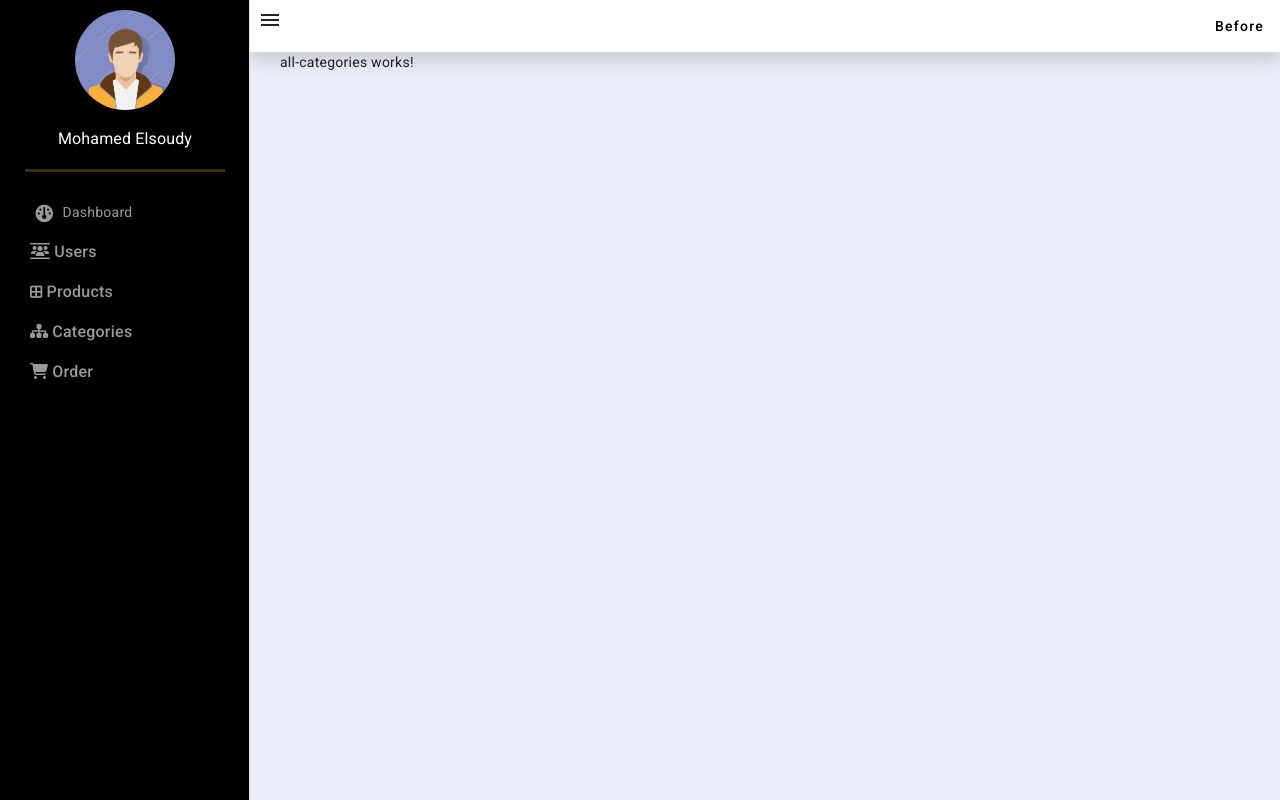
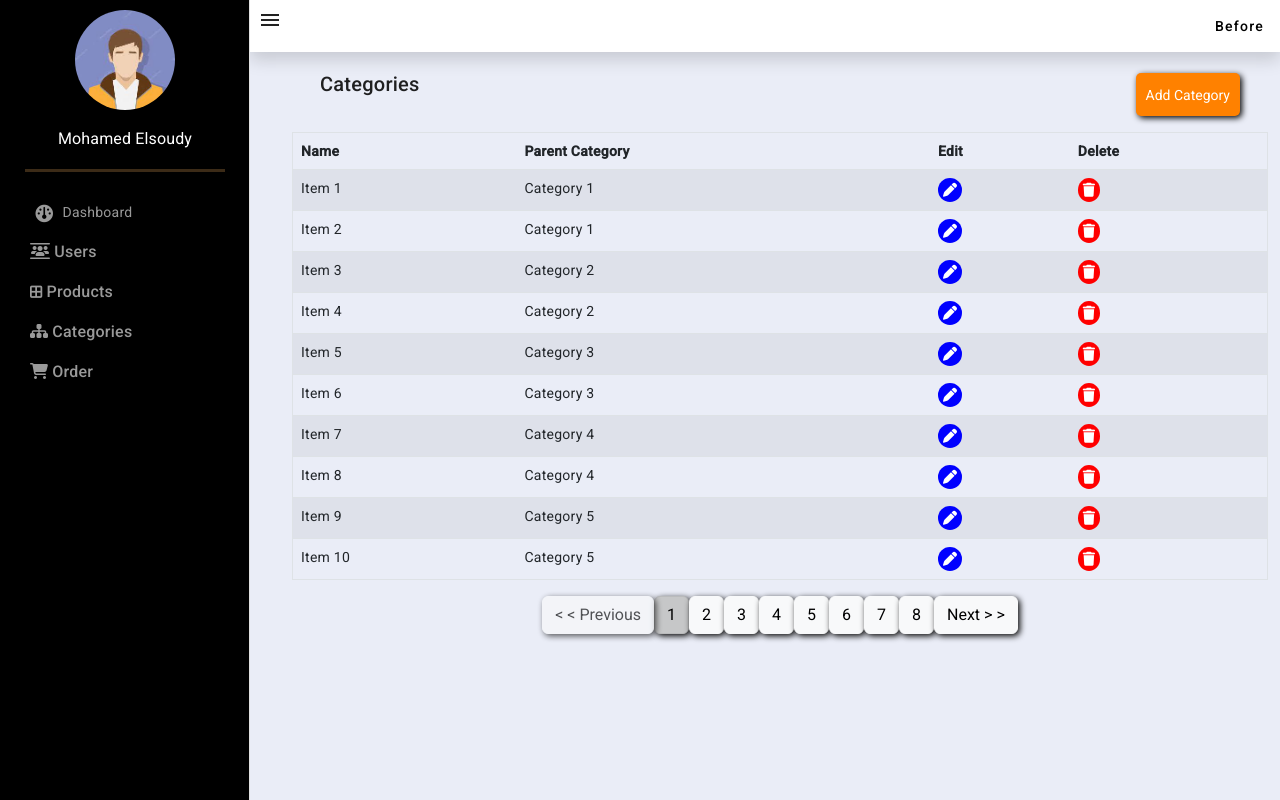
Before and after one commit to Mohamed503020/dashboard-ecommerce--ItI-Project-, an Angular app: page /dashboard/category in a window 1280 px wide. Built offline with nearby package versions, Linux system fonts and the light colour scheme.

Commit message:
All Category

```diff
--- a/src/app/category/components/all-categories/all-categories.component.css
+++ b/src/app/category/components/all-categories/all-categories.component.css
@@ -0,0 +1,24 @@
+.fas{
+    border-radius: 50%;
+    color: white;
+    padding: 5px;
+  }
+  .fa-trash{
+    background-color: red;
+  }
+  .fa-pen{
+    background-color: blue;
+  }
+  .Add{
+    background-color: #ff8100 !important;
+    color: #fff;
+    outline: none;
+    border: none;
+    padding: 10px;
+    border-radius: 5px;
+    margin-top: 5px;
+  }
+
+  button {
+   box-shadow: 2px 2px 6px #000000;;
+  }
--- a/src/app/category/components/all-categories/all-categories.component.html
+++ b/src/app/category/components/all-categories/all-categories.component.html
@@ -1 +1,40 @@
-<p>all-categories works!</p>
+<div class="container ">
+    <div class="row m-3">
+      <div class="col-6 d-flex justify-content-start">
+        <h2>Categories</h2>
+      </div>
+      <div class="col-6 d-flex justify-content-end">
+        <button class="Add">Add Category</button>
+    </div>
+  </div>
+  </div>
+
+  <div class="container">
+    <table class="table table-striped border">
+      <thead>
+        <tr>
+          <th>Name</th>
+          <th>Parent Category</th>
+          <th>Edit</th>
+          <th>Delete</th>
+        </tr>
+      </thead>
+      <tbody>
+        <tr *ngFor="let item of items.slice(startIndex, endIndex)">
+          <td>{{ item.name }}</td>
+          <td>{{ item.parentCategory }}</td>
+          <td><i class="fas fa-pen"></i></td>
+          <td><i class="fas fa-trash"></i></td>
+        </tr>
+      </tbody>
+    </table>
+    <div class="pagination d-flex justify-content-center">
+      <button class="btn btn-light" (click)="prev()" [disabled]="startIndex == 0">&lt; &lt; Previous</button>
+      <button *ngFor="let pageNumber of pageNumbers"
+              class="btn btn-light"
+              [class.active]="currentPage === pageNumber"
+              (click)="goToPage(pageNumber)">
+        {{ pageNumber }}
+      </button>
+      <button class="btn btn-light" (click)="next()" [disabled]="endIndex >= items.length">Next &gt; &gt; </button>
+    </div>
--- a/src/app/category/components/all-categories/all-categories.component.ts
+++ b/src/app/category/components/all-categories/all-categories.component.ts
@@ -1,10 +1,123 @@
-import { Component } from '@angular/core';
+import { Component, OnInit } from '@angular/core';
 
 @Component({
   selector: 'app-all-categories',
   templateUrl: './all-categories.component.html',
   styleUrls: ['./all-categories.component.css']
 })
-export class AllCategoriesComponent {
+export class AllCategoriesComponent implements OnInit {
+items = [
+    { name: 'Item 1', parentCategory: 'Category 1' },
+    { name: 'Item 2', parentCategory: 'Category 1' },
+    { name: 'Item 3', parentCategory: 'Category 2' },
+    { name: 'Item 4', parentCategory: 'Category 2' },
+    { name: 'Item 5', parentCategory: 'Category 3' },
+    { name: 'Item 6', parentCategory: 'Category 3' },
+    { name: 'Item 7', parentCategory: 'Category 4' },
+    { name: 'Item 8', parentCategory: 'Category 4' },
+    { name: 'Item 9', parentCategory: 'Category 5' },
+    { name: 'Item 10', parentCategory: 'Category 5' },
+    { name: 'Item 11', parentCategory: 'Category 6' },
+    { name: 'Item 12', parentCategory: 'Category 6' },
+    { name: 'Item 13', parentCategory: 'Category 7' },
+    { name: 'Item 14', parentCategory: 'Category 7' },
+    { name: 'Item 15', parentCategory: 'Category 8' },
+    { name: 'Item 16', parentCategory: 'Category 8' },
+    { name: 'Item 17', parentCategory: 'Category 9' },
+    { name: 'Item 18', parentCategory: 'Category 9' },
+    { name: 'Item 19', parentCategory: 'Category 10' },
+    { name: 'Item 20', parentCategory: 'Category 10' },
+    { name: 'Item 1', parentCategory: 'Category 1' },
+    { name: 'Item 2', parentCategory: 'Category 1' },
+    { name: 'Item 3', parentCategory: 'Category 2' },
+    { name: 'Item 4', parentCategory: 'Category 2' },
+    { name: 'Item 5', parentCategory: 'Category 3' },
+    { name: 'Item 6', parentCategory: 'Category 3' },
+    { name: 'Item 7', parentCategory: 'Category 4' },
+    { name: 'Item 8', parentCategory: 'Category 4' },
+    { name: 'Item 9', parentCategory: 'Category 5' },
+    { name: 'Item 10', parentCategory: 'Category 5' },
+    { name: 'Item 11', parentCategory: 'Category 6' },
+    { name: 'Item 12', parentCategory: 'Category 6' },
+    { name: 'Item 13', parentCategory: 'Category 7' },
+    { name: 'Item 14', parentCategory: 'Category 7' },
+    { name: 'Item 15', parentCategory: 'Category 8' },
+    { name: 'Item 16', parentCategory: 'Category 8' },
+    { name: 'Item 17', parentCategory: 'Category 9' },
+    { name: 'Item 18', parentCategory: 'Category 9' },
+    { name: 'Item 19', parentCategory: 'Category 10' },
+    { name: 'Item 20', parentCategory: 'Category 10' },
+    { name: 'Item 1', parentCategory: 'Category 1' },
+    { name: 'Item 2', parentCategory: 'Category 1' },
+    { name: 'Item 3', parentCategory: 'Category 2' },
+    { name: 'Item 4', parentCategory: 'Category 2' },
+    { name: 'Item 5', parentCategory: 'Category 3' },
+    { name: 'Item 6', parentCategory: 'Category 3' },
+    { name: 'Item 7', parentCategory: 'Category 4' },
+    { name: 'Item 8', parentCategory: 'Category 4' },
+    { name: 'Item 9', parentCategory: 'Category 5' },
+    { name: 'Item 10', parentCategory: 'Category 5' },
+    { name: 'Item 11', parentCategory: 'Category 6' },
+    { name: 'Item 12', parentCategory: 'Category 6' },
+    { name: 'Item 13', parentCategory: 'Category 7' },
+    { name: 'Item 14', parentCategory: 'Category 7' },
+    { name: 'Item 15', parentCategory: 'Category 8' },
+    { name: 'Item 16', parentCategory: 'Category 8' },
+    { name: 'Item 17', parentCategory: 'Category 9' },
+    { name: 'Item 18', parentCategory: 'Category 9' },
+    { name: 'Item 19', parentCategory: 'Category 10' },
+    { name: 'Item 20', parentCategory: 'Category 10' },
+    { name: 'Item 1', parentCategory: 'Category 1' },
+    { name: 'Item 2', parentCategory: 'Category 1' },
+    { name: 'Item 3', parentCategory: 'Category 2' },
+    { name: 'Item 4', parentCategory: 'Category 2' },
+    { name: 'Item 5', parentCategory: 'Category 3' },
+    { name: 'Item 6', parentCategory: 'Category 3' },
+    { name: 'Item 7', parentCategory: 'Category 4' },
+    { name: 'Item 8', parentCategory: 'Category 4' },
+    { name: 'Item 9', parentCategory: 'Category 5' },
+    { name: 'Item 10', parentCategory: 'Category 5' },
+    { name: 'Item 11', parentCategory: 'Category 6' },
+    { name: 'Item 12', parentCategory: 'Category 6' },
+    { name: 'Item 13', parentCategory: 'Category 7' },
+    { name: 'Item 14', parentCategory: 'Category 7' },
+    { name: 'Item 15', parentCategory: 'Category 8' },
+    { name: 'Item 16', parentCategory: 'Category 8' },
+    { name: 'Item 17', parentCategory: 'Category 9' },
+    { name: 'Item 18', parentCategory: 'Category 9' },
+    { name: 'Item 19', parentCategory: 'Category 10' },
+    { name: 'Item 20', parentCategory: 'Category 10' },
+  ];
 
+  pageSize = 10;
+  startIndex = 0;
+  endIndex = this.pageSize;
+  currentPage = 1;
+  pageNumbers: number[] = [];
+
+  ngOnInit() {
+    this.calculatePageNumbers();
+  }
+  calculatePageNumbers() {
+    const totalPages = Math.ceil(this.items.length / this.pageSize);
+    this.pageNumbers = Array(totalPages).fill(0).map((x, i) => i + 1);
+  }
+
+  goToPage(pageNumber: number) {
+    this.currentPage = pageNumber;
+    this.startIndex = (pageNumber - 1) * this.pageSize;
+    this.endIndex = this.startIndex + this.pageSize;
+  }
+
+  prev() {
+    this.currentPage--;
+    this.startIndex = (this.currentPage - 1) * this.pageSize;
+    this.endIndex = this.startIndex + this.pageSize;
+  }
+
+  next() {
+    this.currentPage++;
+    this.startIndex = (this.currentPage - 1) * this.pageSize;
+    this.endIndex = this.startIndex + this.pageSize;
+  }
 }
```
